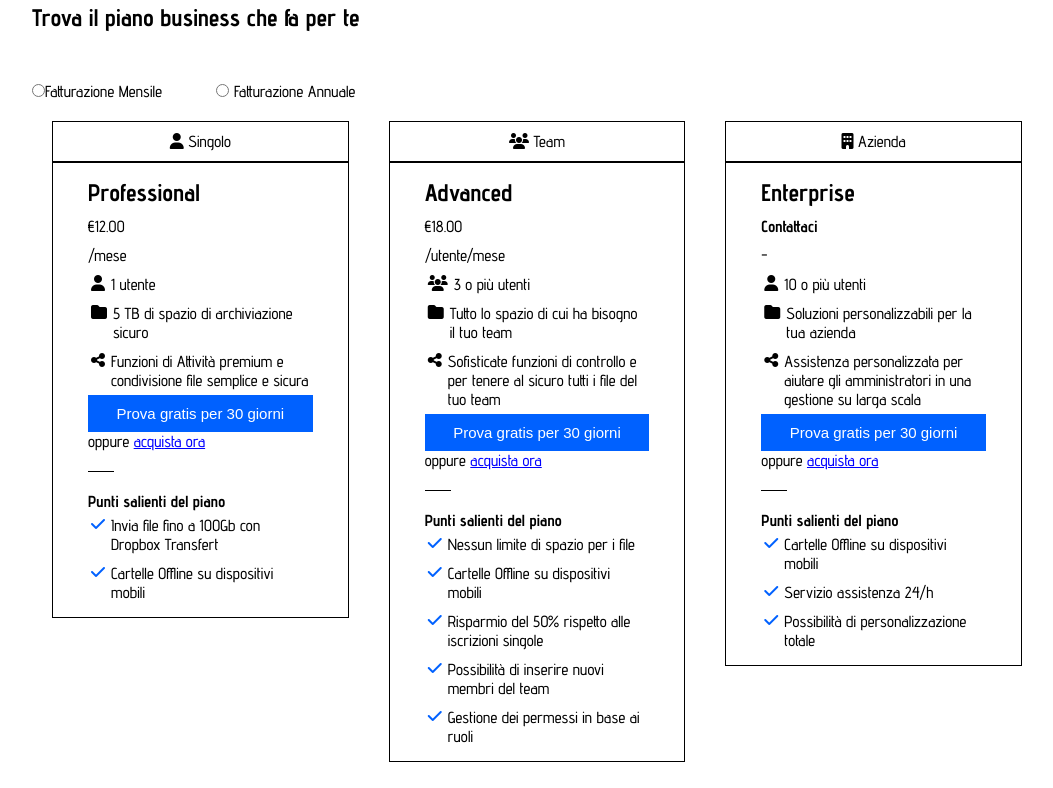
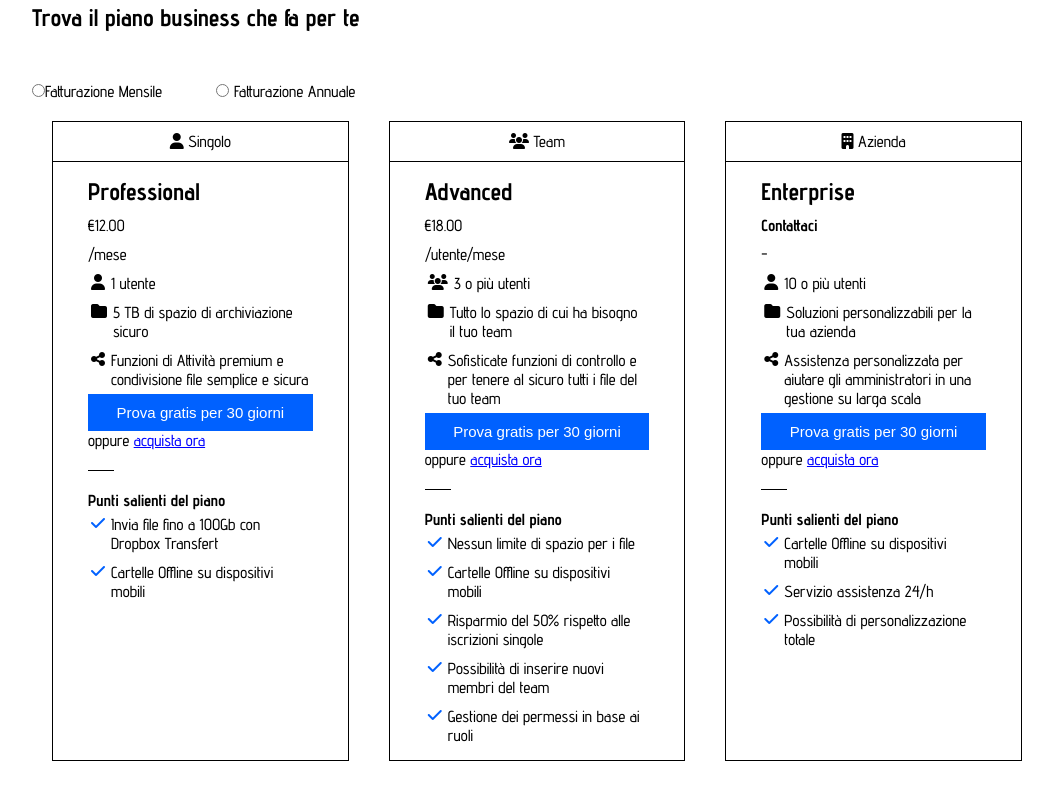
Before and after one commit to Davide-Morellato/htmlcss-dropbox, a plain HTML site: page index.html in a window 1280 px wide. Shown: the part 972-1760 px from the top of the page, without its empty margins (103-1156 px from the left). Drawn offline with Linux system fonts and the light colour scheme.

Commit message:
Changing CSS .card and ADD .border-btm to card-header

```diff
--- a/index.html
+++ b/index.html
@@ -87,16 +87,16 @@
                 <div class="main-container">
                     <div class="row">
                         <!-- First Card -->
-                        <div class="col-4">
+                        <div class="col-4 pad">
                             <div class="card">
-                                <div class="card-header border">
+                                <div class="card-header border-btm">
                                     <span>
                                         <i class="fa-solid fa-user"></i>
                                         Singolo
                                     </span>
                                 </div>
                                 <div>
-                                    <div class="card-section border">
+                                    <div class="card-section">
                                         <div class="card-section-title">
                                             <h1>Professional</h1>
                                             <p>€12.00</p>
@@ -168,16 +168,16 @@
                         </div>
 
                         <!-- Second Card -->
-                        <div class="col-4">
+                        <div class="col-4 pad">
                             <div class="card">
-                                <div class="card-header border">
+                                <div class="card-header border-btm">
                                     <span>
                                         <i class="fa-solid fa-users"></i>
                                         Team
                                     </span>
                                 </div>
                                 <div>
-                                    <div class="card-section border">
+                                    <div class="card-section">
                                         <div class="card-section-title">
                                             <h1>Advanced</h1>
                                             <p>€18.00</p>
@@ -273,16 +273,16 @@
                         </div>
 
                         <!-- Third Card -->
-                        <div class="col-4">
+                        <div class="col-4 pad">
                             <div class="card">
-                                <div class="card-header border">
+                                <div class="card-header border-btm">
                                     <span>
                                         <i class="fa-solid fa-building"></i>
                                         Azienda
                                     </span>
                                 </div>
                                 <div>
-                                    <div class="card-section border">
+                                    <div class="card-section">
                                         <div class="card-section-title">
                                             <h1>Enterprise</h1>
                                             <p><strong>Contattaci</strong></p>
@@ -364,7 +364,7 @@
                         <!-- Fourth Card -->
                         <div class="col-12">
                         <div class="card">
-                            <div class="card-header border">
+                            <div class="card-header border-btm">
                                 <i class="fa-solid fa-building"></i>
                                 <span>
                                     Team
--- a/style.css
+++ b/style.css
@@ -110,18 +110,22 @@ body{
     margin-right: 50px;
 }
 
+.pad{
+    padding: 0 20px;
+}
+
 .row{
     display: flex;
     flex-wrap:wrap;
 }
 
 .card{
-    padding: 0 20px;
-    height: 100%;     /* non funziona, perchè?*/
+    height: 100%;
+    border: 1px solid black;
 }
 
-.border{
-    border: 1px solid black;
+.border-btm{
+    border-bottom: 1px solid black;
 }
 
 .card-header{
```
